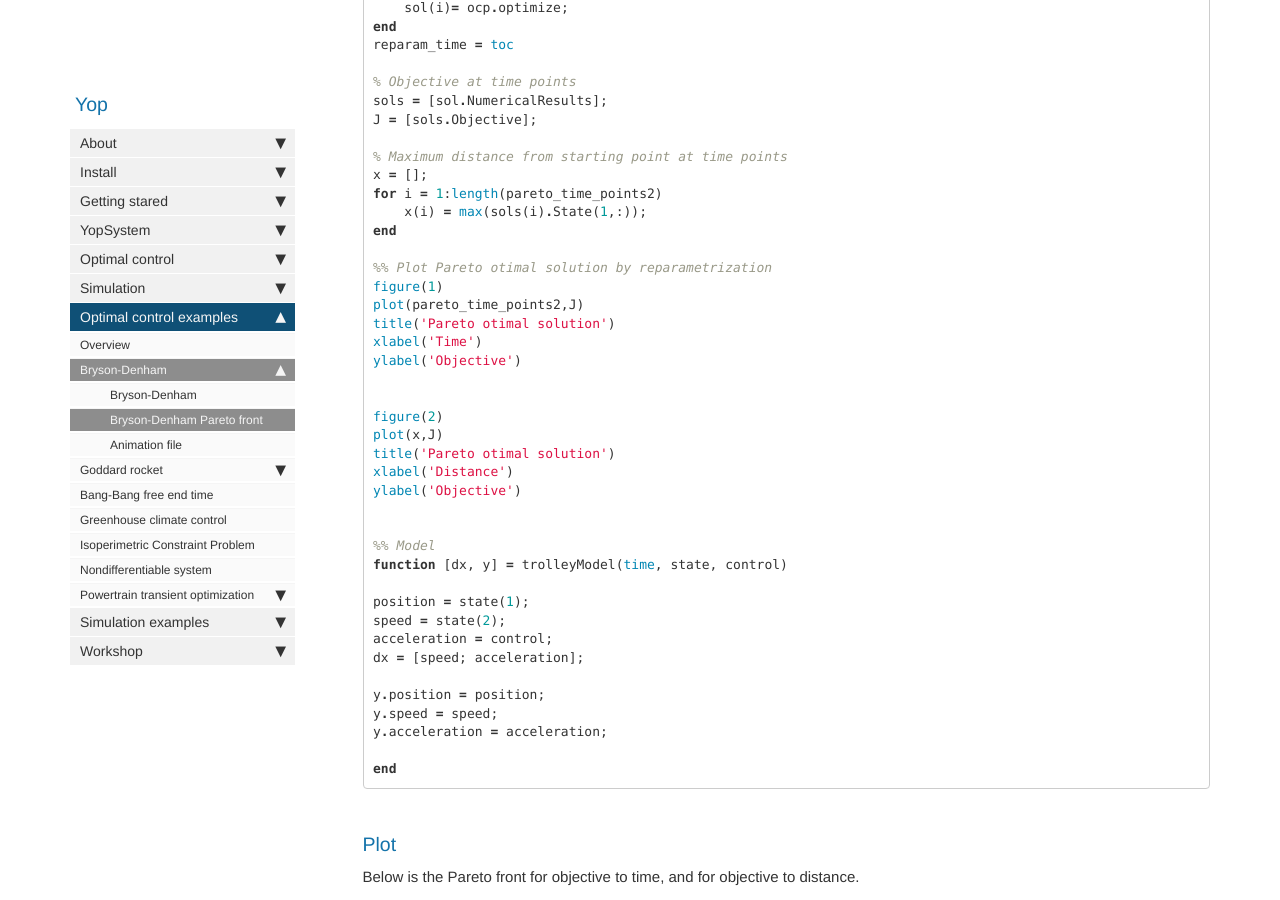
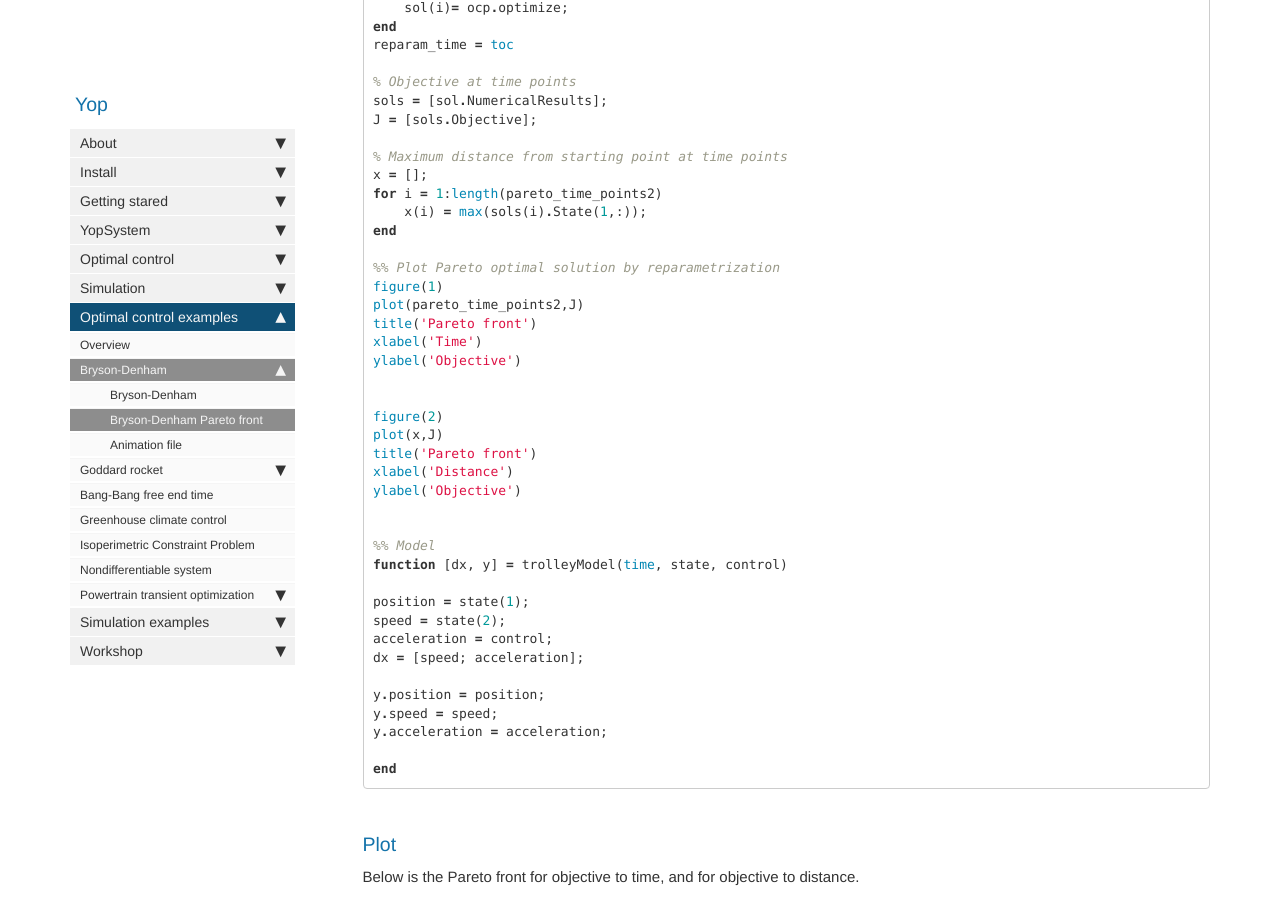
Before and after one commit to yoptimalcontrol/yoptimalcontrol, a Jekyll site: the page built from pages/examples/bryson/brysonPareto.md, in a window 1280 px wide and 900 px high, scrolled down 1602 px. Built offline with Jekyll 4.4.1, drawn with Linux system fonts in a browser that asks for light colours; nearby versions of some CDN libraries; formulas are drawn with MathJax 3; comment, search, counter and statistics services are not loaded.

Commit message:
fixed spelling pareto

```diff
--- a/pages/examples/bryson/brysonPareto.md
+++ b/pages/examples/bryson/brysonPareto.md
@@ -90,17 +90,17 @@ for i = 1:length(pareto_time_points2)
     x(i) = max(sols(i).State(1,:));
 end
 
-%% Plot Pareto otimal solution by reparametrization
+%% Plot Pareto optimal solution by reparametrization
 figure(1)
 plot(pareto_time_points2,J)
-title('Pareto otimal solution')
+title('Pareto front')
 xlabel('Time')
 ylabel('Objective')
 
 
 figure(2)
 plot(x,J)
-title('Pareto otimal solution')
+title('Pareto front')
 xlabel('Distance')
 ylabel('Objective')
 
```
